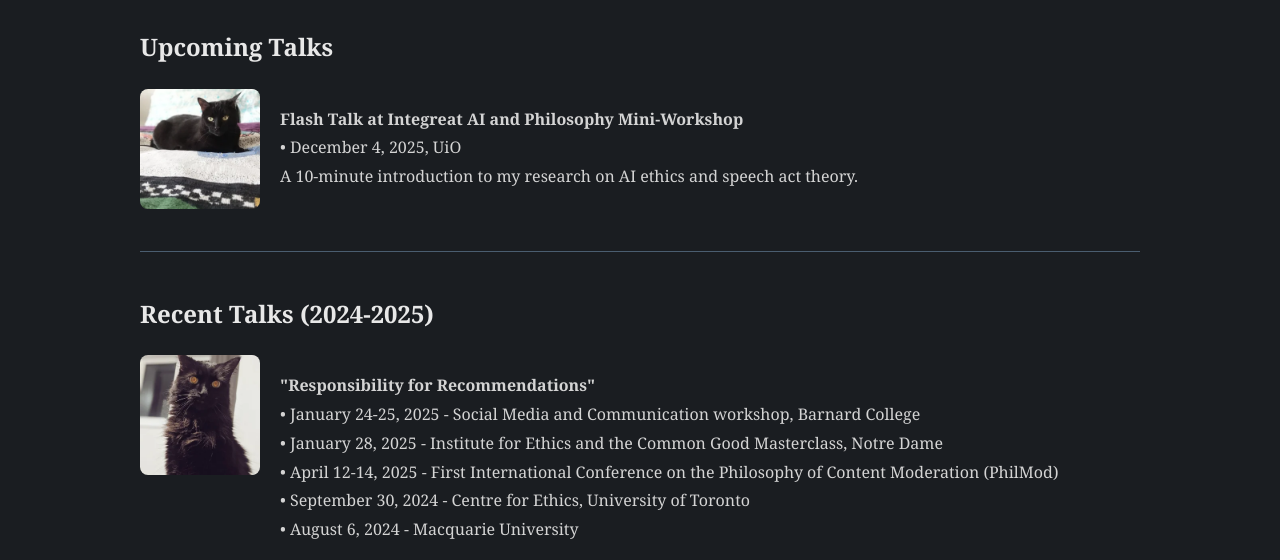
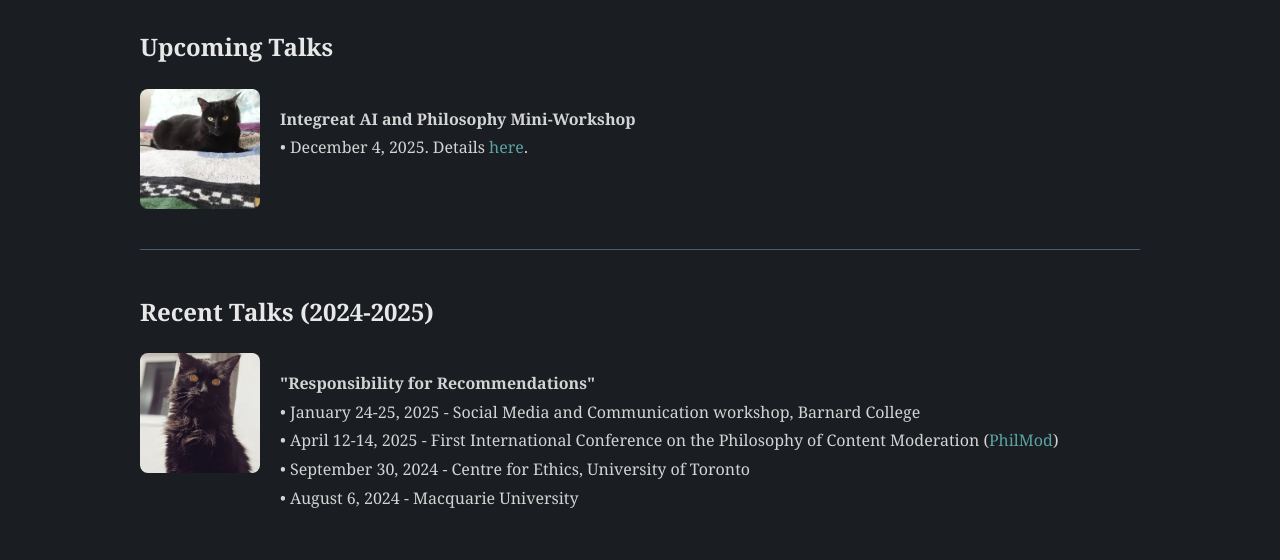
Before and after one commit to honestybear/honestybear.github.io, a plain HTML site: page talks.html in a window 1280 px wide. Shown: the part 231-791 px from the top of the page. Drawn offline with Linux system fonts and the light colour scheme.

Commit message:
update to talks page

```diff
--- a/talks.html
+++ b/talks.html
@@ -25,9 +25,8 @@
         <div class="talk-entry">
             <img src="maki2.webp" alt="cat" class="talk-photo">
             <div class="talk-content">
-                <p><strong>Flash Talk at Integreat AI and Philosophy Mini-Workshop</strong><br>
-                • December 4, 2025, UiO <br>
-                A 10-minute introduction to my research on AI ethics and speech act theory.</p>
+                <p><strong>Integreat AI and Philosophy Mini-Workshop</strong><br>
+                • December 4, 2025. Details <a href="https://www.integreat.no/events/internal/workshops/2025/ai-and-philosophy.html" target="_blank">here</a>.</p>
             </div>
         </div>
 
@@ -40,8 +39,7 @@
             <div class="talk-content">
                 <p><strong>"Responsibility for Recommendations"</strong><br>
                 • January 24-25, 2025 - Social Media and Communication workshop, Barnard College<br>
-                • January 28, 2025 - Institute for Ethics and the Common Good Masterclass, Notre Dame<br>
-                • April 12-14, 2025 - First International Conference on the Philosophy of Content Moderation (PhilMod)<br>
+                • April 12-14, 2025 - First International Conference on the Philosophy of Content Moderation (<a href="https://www.philmod.org/" target="_blank">PhilMod</a>)<br>
                 • September 30, 2024 - Centre for Ethics, University of Toronto<br>
                 • August 6, 2024 - Macquarie University</p>
             </div>
```
